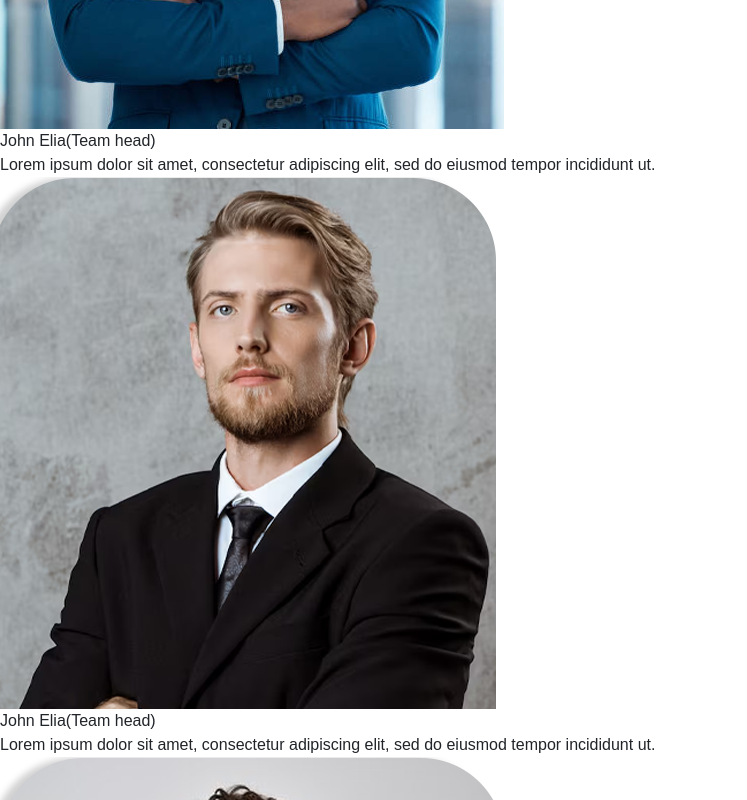
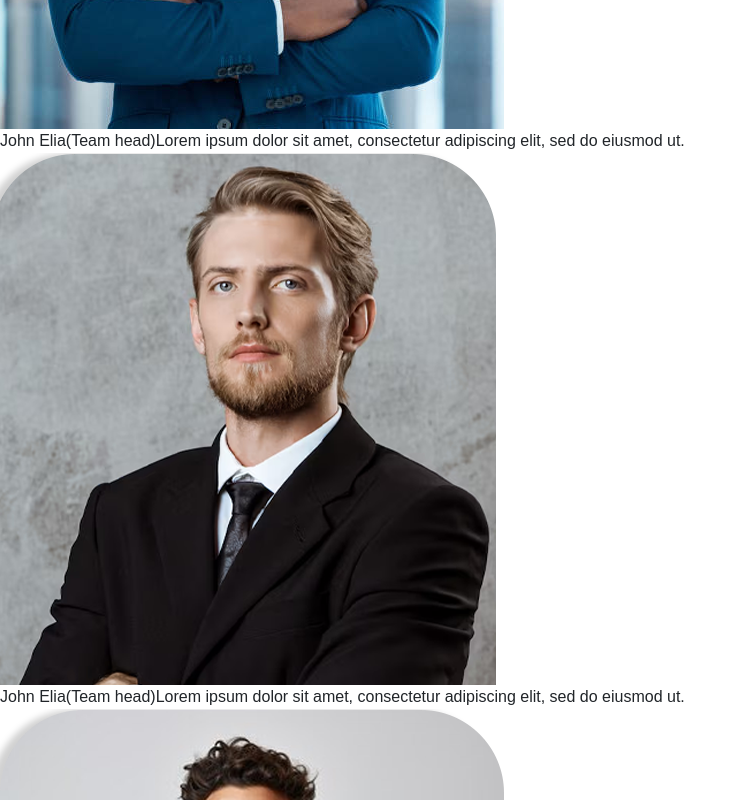
Before and after one commit to josephpal27/We-Connect-Worldwide, a React (Vite) app: page /about in a window 1280 px wide. Shown: the part 2220-3020 px from the top of the page, without its empty margins (0-747 px from the left). Built offline with nearby package versions, Linux system fonts and the light colour scheme; a web font is replaced by a local one.

Commit message:
Our Team Cards Structure Updated

```diff
--- a/src/components/OurTeam.jsx
+++ b/src/components/OurTeam.jsx
@@ -8,21 +8,21 @@ let teamData = [
         image: team1,
         name: "John Elia",
         designation: "(Team head)",
-        para: "Lorem ipsum dolor sit amet, consectetur adipiscing elit, sed do eiusmod tempor incididunt ut.",
+        para: "Lorem ipsum dolor sit amet, consectetur adipiscing elit, sed do eiusmod ut.",
     },
     {
         id: 2,
         image: team2,
         name: "John Elia",
         designation: "(Team head)",
-        para: "Lorem ipsum dolor sit amet, consectetur adipiscing elit, sed do eiusmod tempor incididunt ut.",
+        para: "Lorem ipsum dolor sit amet, consectetur adipiscing elit, sed do eiusmod ut.",
     },
     {
         id: 3,
         image: team3,
         name: "John Elia",
         designation: "(Team head)",
-        para: "Lorem ipsum dolor sit amet, consectetur adipiscing elit, sed do eiusmod tempor incididunt ut.",
+        para: "Lorem ipsum dolor sit amet, consectetur adipiscing elit, sed do eiusmod ut.",
     },
 ]
 
@@ -70,17 +70,28 @@ const OurTeam = () => {
                                 </div>
                                 <div className="
                                     bg-[#0764f9]
-                                    px-[2rem]
+                                    px-[1.3rem]
                                     py-[2rem]
                                     text-[#fff]
+                                    d-flex flex-col items-center
                                 ">
-                                    <span>
+                                    <span className="
+                                        text-[1.5rem]
+                                        font-[600]
+                                    ">
                                         {item.name}
                                     </span>
-                                    <span>
+                                    <span className="
+                                        text-[1rem]
+                                        mt-[0.2rem]
+                                    ">
                                         {item.designation}
                                     </span>
-                                    <p>
+                                    <p className="
+                                        text-center
+                                        mt-[0.7rem]
+                                        text-[1.1rem]
+                                    ">
                                         {item.para}
                                     </p>
                                 </div>
```
